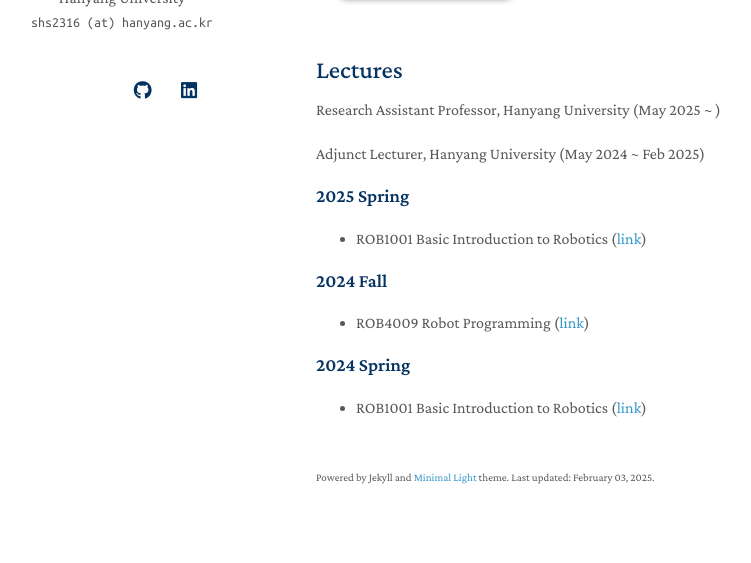
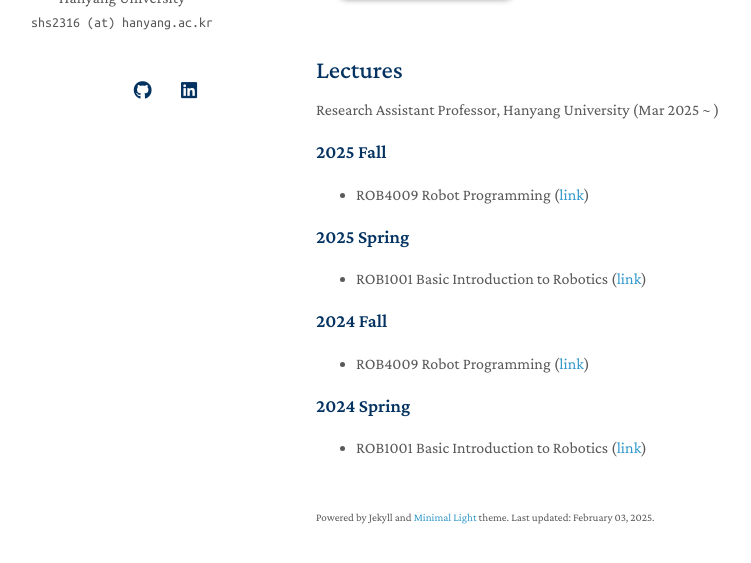
Before and after one commit to shs-vision/shs-vision.github.io, a Jekyll site: the page built from index.md, in a window 1280 px wide and 900 px high, scrolled down 2473 px, cut to the strip 302-865 px from the top of the window. Shown: the whole strip, without its empty margins (154-905 px from the left). Built offline with Jekyll 4.4.1, drawn with Linux system fonts in a browser that asks for light colours; a style sheet for code colours, icons or effects is not loaded; our own code applies the rules of GitHub Pages for plain Markdown files.

Commit message:
Update index.md

```diff
--- a/index.md
+++ b/index.md
@@ -33,10 +33,10 @@ My research interests focus on developing autonomous systems for advanced capabi
 ## Lectures
 
 Research Assistant Professor, Hanyang University
-(May 2025 ~ )
+(Mar 2025 ~ )
 
-Adjunct Lecturer, Hanyang University
-(May 2024 ~ Feb 2025)
+### 2025 Fall
+- ROB4009 Robot Programming ([link](https://github.com/normajeane-m/ROB4009))
 
 ### 2025 Spring
 - ROB1001 Basic Introduction to Robotics ([link](https://github.com/normajeane-m/ROB1001))
```
